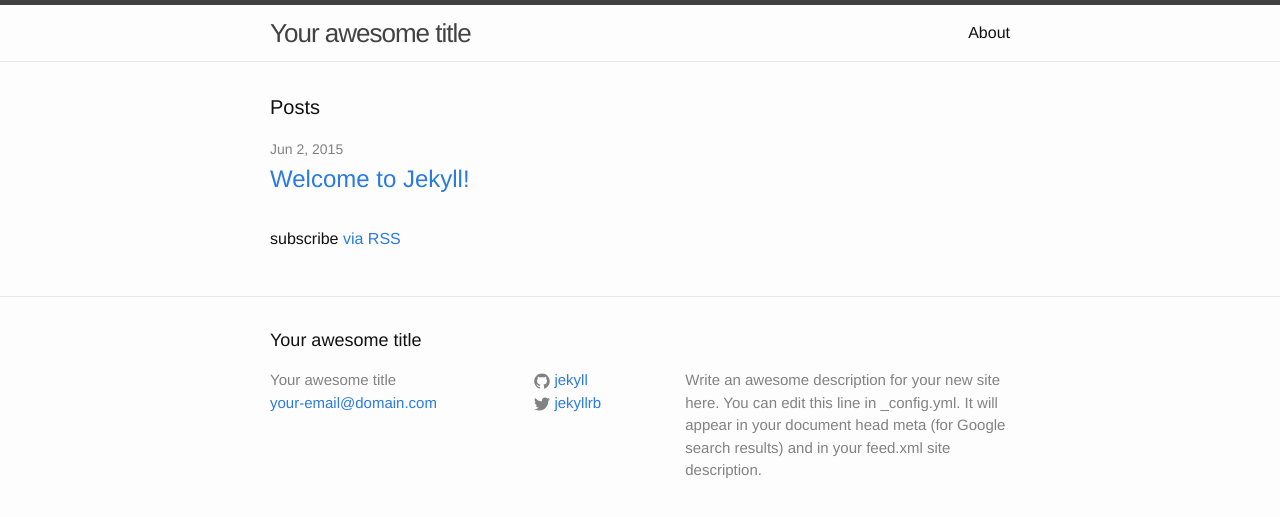
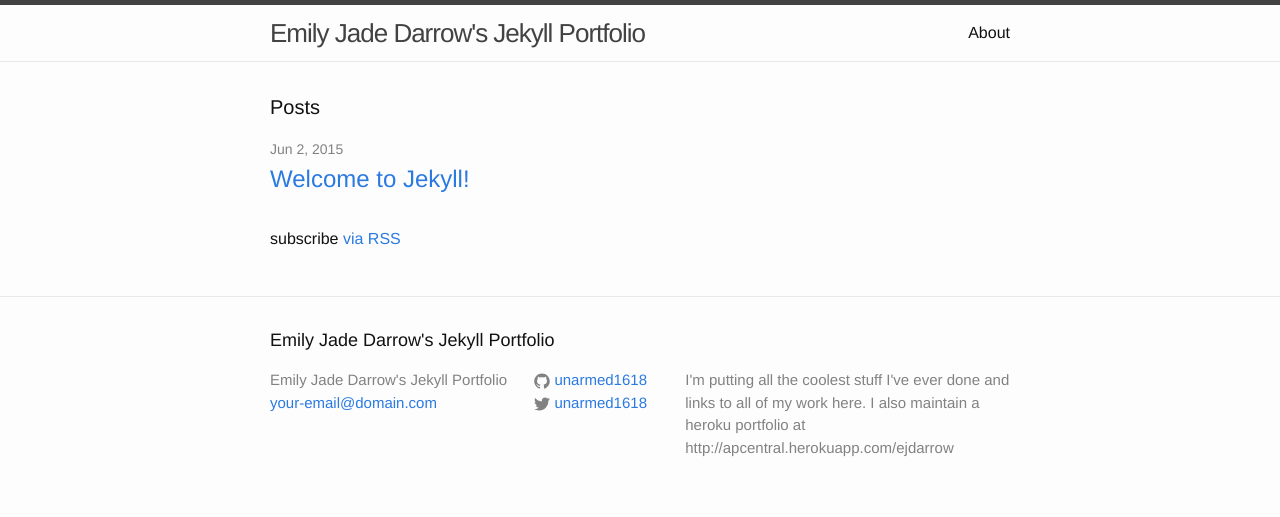
Before and after one commit to unarmed1618/unarmed1618.github.io, a Jekyll site: the page built from index.html, in a window 1280 px wide. Shown: the top 517 px of the page. Built offline with Jekyll 4.4.1, drawn with Linux system fonts in a browser that asks for light colours.

Commit message:
Update the config

```diff
--- a/_config.yml
+++ b/_config.yml
@@ -1,14 +1,13 @@
 # Site settings
-title: Your awesome title
+title: Emily Jade Darrow's Jekyll Portfolio
 email: your-email@domain.com
 description: > # this means to ignore newlines until "baseurl:"
-  Write an awesome description for your new site here. You can edit this
-  line in _config.yml. It will appear in your document head meta (for
-  Google search results) and in your feed.xml site description.
+  I'm putting all the coolest stuff I've ever done and links to all of my work here.
+  I also maintain a heroku portfolio at http://apcentral.herokuapp.com/ejdarrow
 baseurl: "" # the subpath of your site, e.g. /blog/
-url: "http://yourdomain.com" # the base hostname & protocol for your site
-twitter_username: jekyllrb
-github_username:  jekyll
+url: "http://unarmed1618.github.io" # the base hostname & protocol for your site
+twitter_username: unarmed1618
+github_username:  unarmed1618
 
 # Build settings
 markdown: kramdown
```
